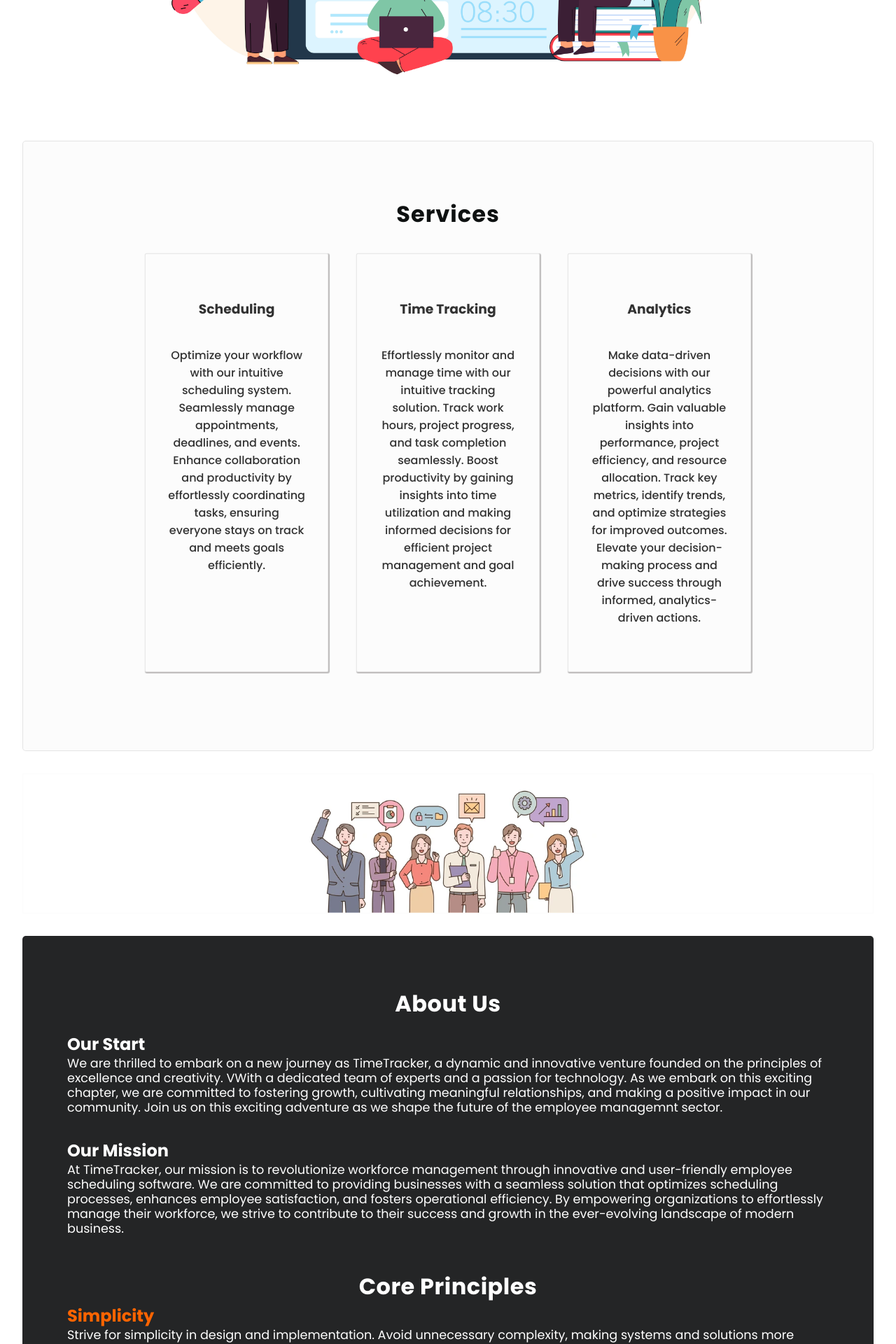
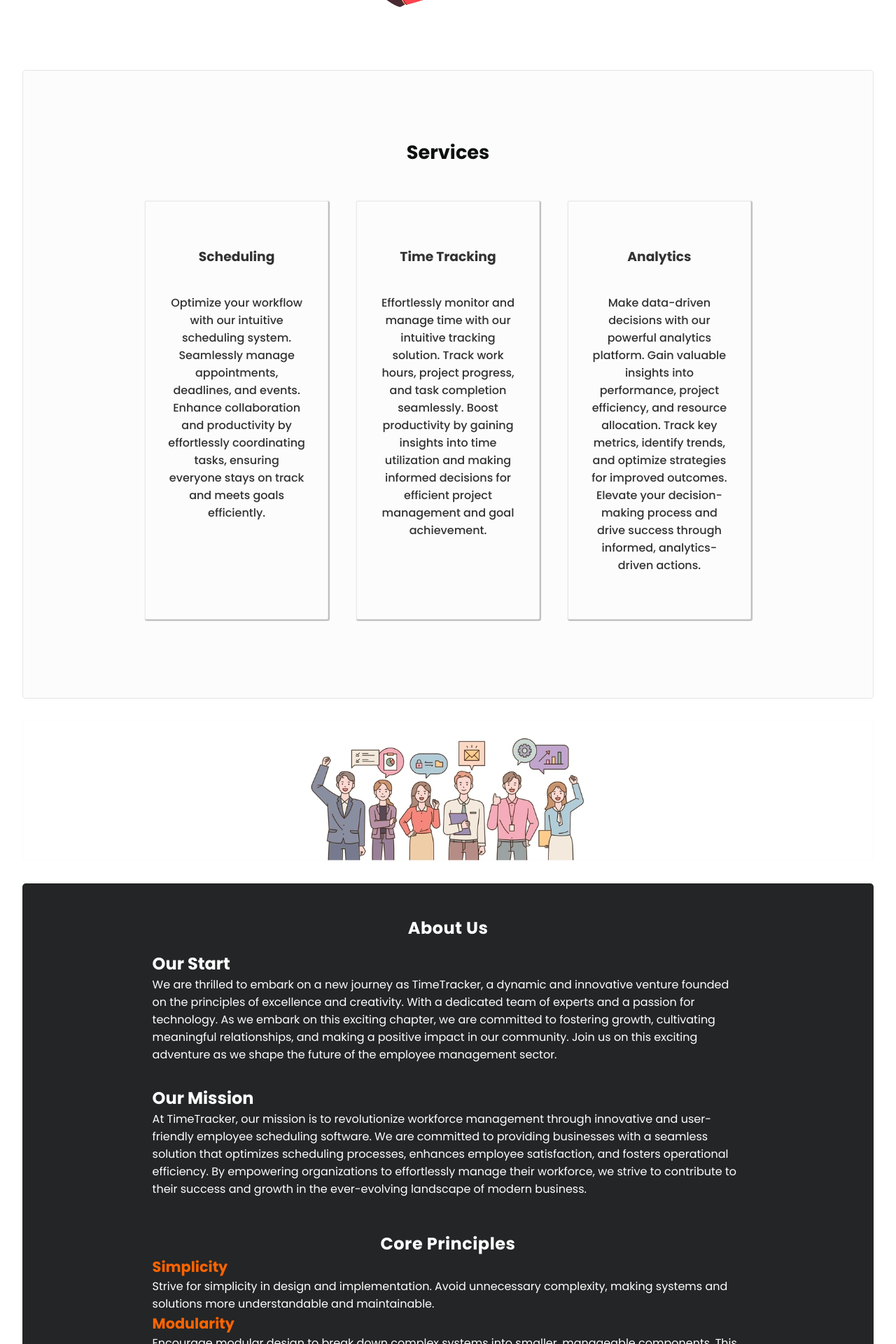
Before and after one commit to chenderson17/TimeTracker, a React (Create React App) app in the folder timetrackerwebapp/: page / in a window 1280 px wide. Shown: the part 880-2800 px from the top of the page at 70% size. Built offline with nearby package versions, Linux system fonts and the light colour scheme; some icons are missing.

Commit message:
edited fonts to make them smaller, tweaks to image sizing, added nowrap to paragraphs

```diff
--- a/timetrackerwebapp/src/Components/About.css
+++ b/timetrackerwebapp/src/Components/About.css
@@ -2,15 +2,14 @@
  font-size: 1.5em;
 }
 .home-about h4{
- font-size:1.5em;
+ font-size:1.3em;
 }
 .home-about p{
- font-size: 1.1em;
- line-height: 1.2em;
+    font-size: 1.05;
 }
 
 .home-about{
- padding: 4.5rem 4rem;
+ padding: 2.8rem;
  border-top: solid rgba(0, 0, 0, 0.093) 1px;
  border-bottom: solid rgba(0, 0, 0, 0.093) 1px;
  margin:2rem 2rem;
@@ -19,20 +18,33 @@
  color:white;
 }
 .our-start{
- margin-top:1rem;
- margin-bottom:3rem;
+ margin:1rem 0;
+ display: flex;
+ flex-direction: column;
+ align-items: center;
+}
+.our-start div{
+    width: 75%;
 }
 .our-start p{
  margin-bottom: 2rem;
 }
+.core-principles{
+    display: flex;
+    flex-direction: column;
+    align-items: center;
+}
 .about-us-header,.core-principles h3{
  text-align: center;
- font-size: 2em;
  letter-spacing: 0.5px;
+}
+.principles-list{
+    width: 75%;
 }
 .principles-list li{
  list-style-type:none;
 }
+
 .core-principles h4{
  color: rgba(255, 100, 0);
 }
--- a/timetrackerwebapp/src/Components/About.js
+++ b/timetrackerwebapp/src/Components/About.js
@@ -6,10 +6,14 @@ export default function About(){
     <a id="about"></a>
   <h2 className="about-us-header">About Us</h2>
    <section className = 'our-start'>
+    <div>
     <h3>Our Start</h3>
-    <p>We are thrilled to embark on a new journey as TimeTracker, a dynamic and innovative venture founded on the principles of excellence and creativity.  VWith a dedicated team of experts and a passion for technology. As we embark on this exciting chapter, we are committed to fostering growth, cultivating meaningful relationships, and making a positive impact in our community. Join us on this exciting adventure as we shape the future of the employee managemnt sector.</p>
+    <p>We are thrilled to embark on a new journey as TimeTracker, a dynamic and innovative venture founded on the principles of excellence and creativity.  With a dedicated team of experts and a passion for technology. As we embark on this exciting chapter, we are committed to fostering growth, cultivating meaningful relationships, and making a positive impact in our community. Join us on this exciting adventure as we shape the future of the employee management sector.</p>
+    </div>
+    <div>
     <h3>Our Mission</h3>
     <p>At TimeTracker, our mission is to revolutionize workforce management through innovative and user-friendly employee scheduling software. We are committed to providing businesses with a seamless solution that optimizes scheduling processes, enhances employee satisfaction, and fosters operational efficiency. By empowering organizations to effortlessly manage their workforce, we strive to contribute to their success and growth in the ever-evolving landscape of modern business.</p>
+    </div>
    </section>
     <section className = 'core-principles'>
     <h3>Core Principles</h3>
--- a/timetrackerwebapp/src/Components/Cards.css
+++ b/timetrackerwebapp/src/Components/Cards.css
@@ -7,10 +7,11 @@
  border:1px solid rgba(0, 0, 0, 0.097);
 }
 .cards-header{
- font-size: 2rem;
- letter-spacing: 1px;
- text-transform:capitalize;
- color:rgb(14,17,17);
+ text-align: center;
+ font-size: 1.7em;
+ padding:1rem;
+ font-family: 'Poppins', sans-serif;
+
 }
 .cards-container{
  display: flex;
@@ -22,19 +23,14 @@
 }
 .card{
  width: 25%;
-padding:4rem 2rem;
+ padding:4rem 2rem;
  border-radius: 2px;
  box-shadow: 1px 1px 1px 1px rgb(190, 188, 188);
  border:1px solid rgba(0, 0, 0, 0.075);
  text-align: center;
  font-weight: 500;
 }
-.cards-header{
- text-align: center;
- font-family: 'Poppins', sans-serif;
- font-weight: bold;
 
-}
 .card h3{
  margin-bottom: 0.5rem;
  text-align: center;
--- a/timetrackerwebapp/src/Components/Contact.js
+++ b/timetrackerwebapp/src/Components/Contact.js
@@ -52,7 +52,7 @@ export default function Contact(){
 
     <div className="contact-message-container">
     <label name="contact-message">Message</label>
-    <textarea name="contact-message" cols="30" rows="8" maxLength={250} placeholder='Leave your message here...'></textarea>
+    <textarea name="contact-message" cols="30" rows="7" maxLength={250} placeholder='Leave your message here...'></textarea>
     </div>
     <div className="send-btn-container">
      <button className="send-btn" onMouseOver={handleHover}onMouseLeave={handleLeave}><span className="send-btn-text">Send</span><box-icon name='send' color="white" size="sm" animation={animate}  ></box-icon></button>
--- a/timetrackerwebapp/src/Components/Header.css
+++ b/timetrackerwebapp/src/Components/Header.css
@@ -8,7 +8,7 @@ header{
  padding: 2rem;
   box-shadow: 1px 1px 1px 1px rgba(0, 0, 0, 0.097);
   width: 100%;
-
+  white-space: nowrap;
 }
 h1{
   font-weight: 600;
--- a/timetrackerwebapp/src/Components/Landing.css
+++ b/timetrackerwebapp/src/Components/Landing.css
@@ -6,7 +6,7 @@
 .hero-img-container{
  overflow: hidden;
  margin:0 auto;
- width:55rem;
+ width:52rem;
 }
 
 .hero-img{
@@ -18,8 +18,9 @@
  font-weight: 500;
  font-size: 2.5em;
  width: 50%;
+ white-space: nowrap;
 }
 .bold{
-    font-weight: 600;
+  font-weight: 600;
  color:rgba(255, 85, 0, 0.671);
 }
--- a/timetrackerwebapp/src/Components/SignIn.css
+++ b/timetrackerwebapp/src/Components/SignIn.css
@@ -20,7 +20,7 @@
     box-shadow:1px 1px 1px 1px rgba(0, 0, 0, 0.466);
 }
 .sign-in-main-c h2{
-    font-size:2.5rem;
+    font-size:2em;
     margin-bottom: 1.5rem;
 }
 .sign-in-section label{
@@ -46,6 +46,7 @@
 .sign-in-password-container a{
     text-align: right;
     font-weight: 500;
+    font-size:0.9em;
 
 }
 .submit-btn-container{
--- a/timetrackerwebapp/src/Components/contact.css
+++ b/timetrackerwebapp/src/Components/contact.css
@@ -28,7 +28,7 @@
 }
 .contact-header{
  text-align: center;
- font-size: 2em;
+ font-size: 1.8 em;
 
 }
 .contact-section input, .contact-section textarea {
@@ -43,7 +43,7 @@
     justify-content: center;
     background-color: rgba(128, 128, 128, 0.100);
     border:1px solid rgba(3, 3, 31, 0.219);
-    padding:0rem 2rem;
+    padding:1.5rem 2rem;
     border-radius: 5px;
     gap:2rem;
 
@@ -57,7 +57,6 @@
 
 }
 .contact-section label{
- font-size: 1.1em;
  font-weight: 500;
 }
 .name-container{
@@ -92,10 +91,10 @@
 }
 .contact-message-container textarea{
  padding: 1rem;
- font-size: 1rem;
  resize: none;
  margin-top: 0.5rem;
- font-family:sans-serif;
+ font-family:'Poppins', sans-serif;
+ font-weight: 400;
 }
 .contact-message-container textarea:focus{
  outline:none;
@@ -115,7 +114,7 @@
  color:rgb(255,255,255);
  border: none;
  border-radius: 2px;
- font-size: 1.30em;
+ font-size: 1.2em;
  transition: 250ms ease;
 }
 .send-btn-text{
```
